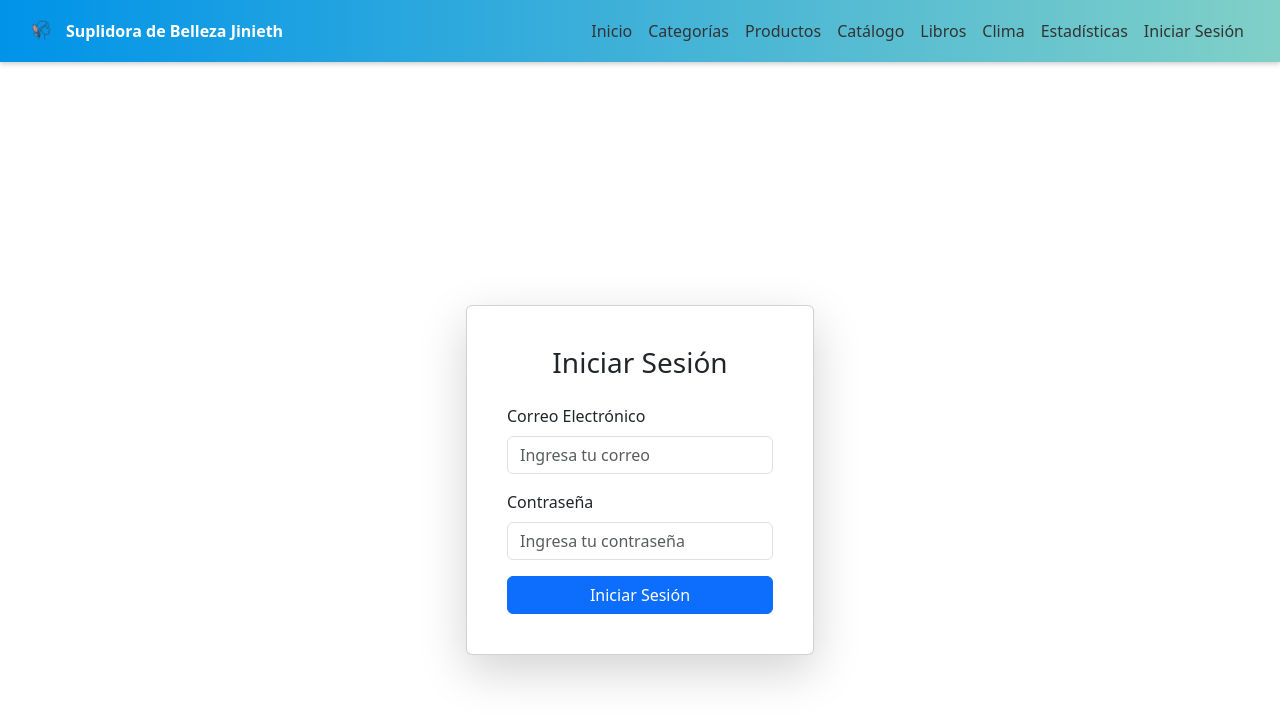
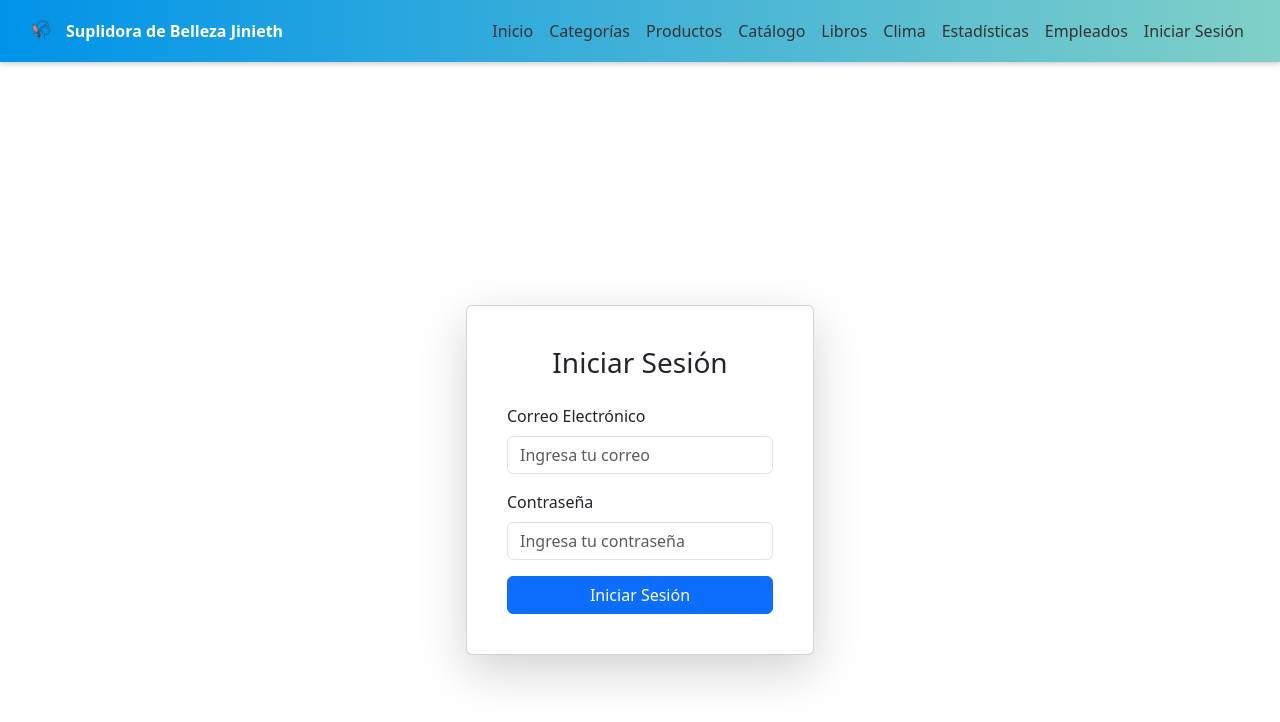
Before and after one commit to JiniethM/Practicas-de-eliab-2025, a React (Vite) app: page / in a window 1280 px wide. Shown: the top 722 px of the page. Built offline with nearby package versions, Linux system fonts and the light colour scheme; no server answers.

Commit message:
Empleado

```diff
--- a/src/components/Encabezado.jsx
+++ b/src/components/Encabezado.jsx
@@ -118,6 +118,9 @@ const Encabezado = () => {
               <Nav.Link onClick={() => handleNavigate("/estadisticas")} className="nav-link-style">
                 Estadísticas
               </Nav.Link>
+              <Nav.Link onClick={() => handleNavigate("/empleados")} className="nav-link-style">
+                Empleados
+              </Nav.Link>
               {!esDispositivoIOS && mostrarBotonInstalacion && (
                 <Nav.Link onClick={instalacion} className="nav-link-style">
                   Instalar App <i className="bi bi-download"></i>
```
